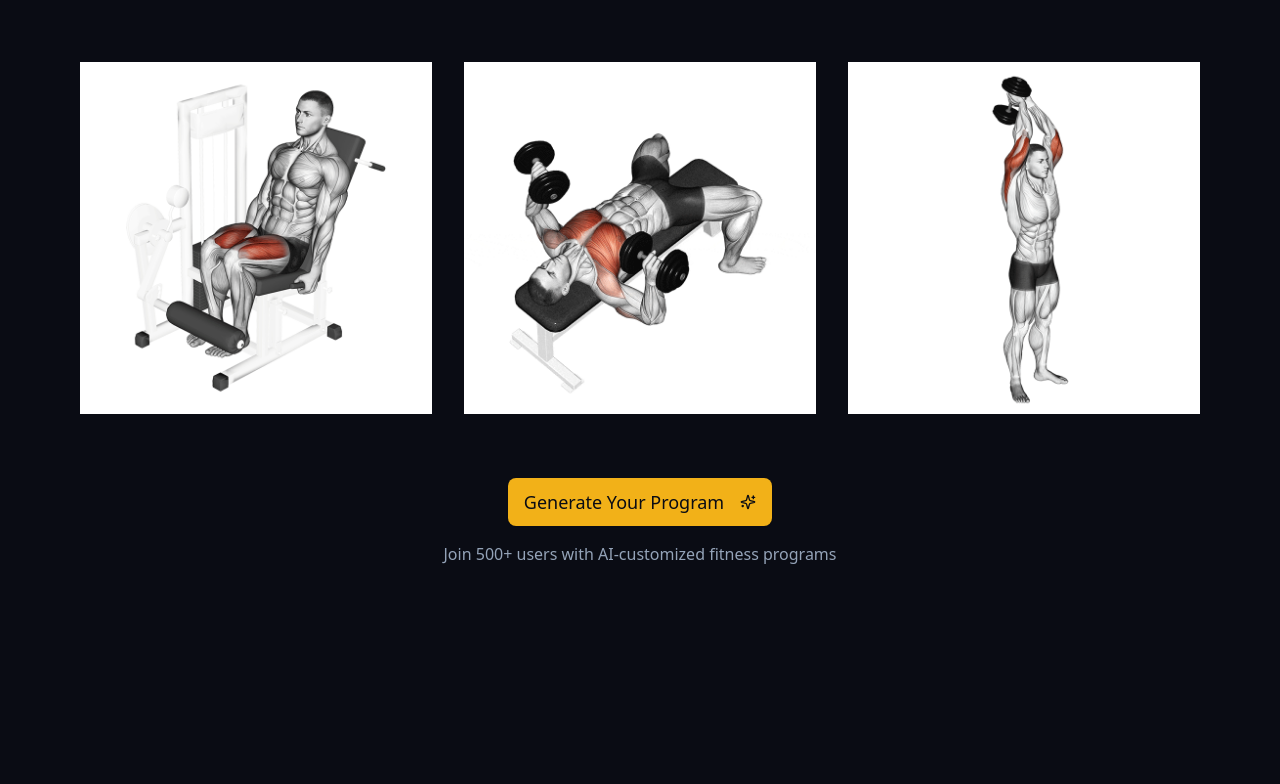
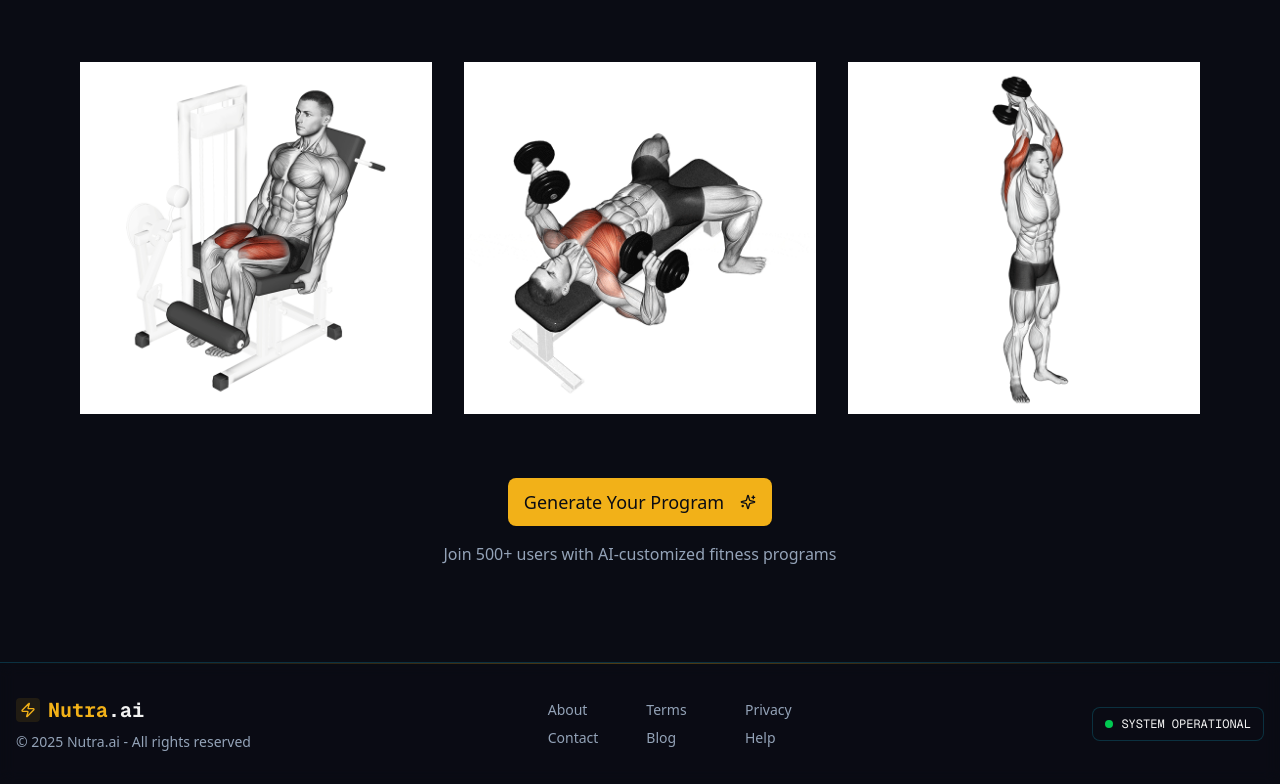
Before and after one commit to vaibhavpatidar522/Nutra.ai, a Next.js app: page / in a window 1280 px wide. Shown: the part 1205-1989 px from the top of the page. Before the commit the page ends 1867 px from the top, so only its background shows below. Built offline with nearby package versions, Linux system fonts and the light colour scheme; no server answers.

Commit message:
Enable Footer component

```diff
--- a/src/app/layout.tsx
+++ b/src/app/layout.tsx
@@ -3,7 +3,7 @@ import { Geist, Geist_Mono } from "next/font/google";
 import "./globals.css";
 import ConvexClerkProvider from "@/providers/ConvexClerkProvider";
 import Navbar from "@/components/Navbar";
-// import Footer from "@/components/Footer";
+import Footer from "@/components/Footer";
 import { Toaster } from "@/components/ui/sonner";
 
 const geistSans = Geist({
@@ -41,7 +41,7 @@ export default function RootLayout({
 
           <div className="flex-grow ">{children}</div>
           <Toaster />
-          {/* <Footer /> */}
+          <Footer />
         </body>
       </html>
     </ConvexClerkProvider>
```
